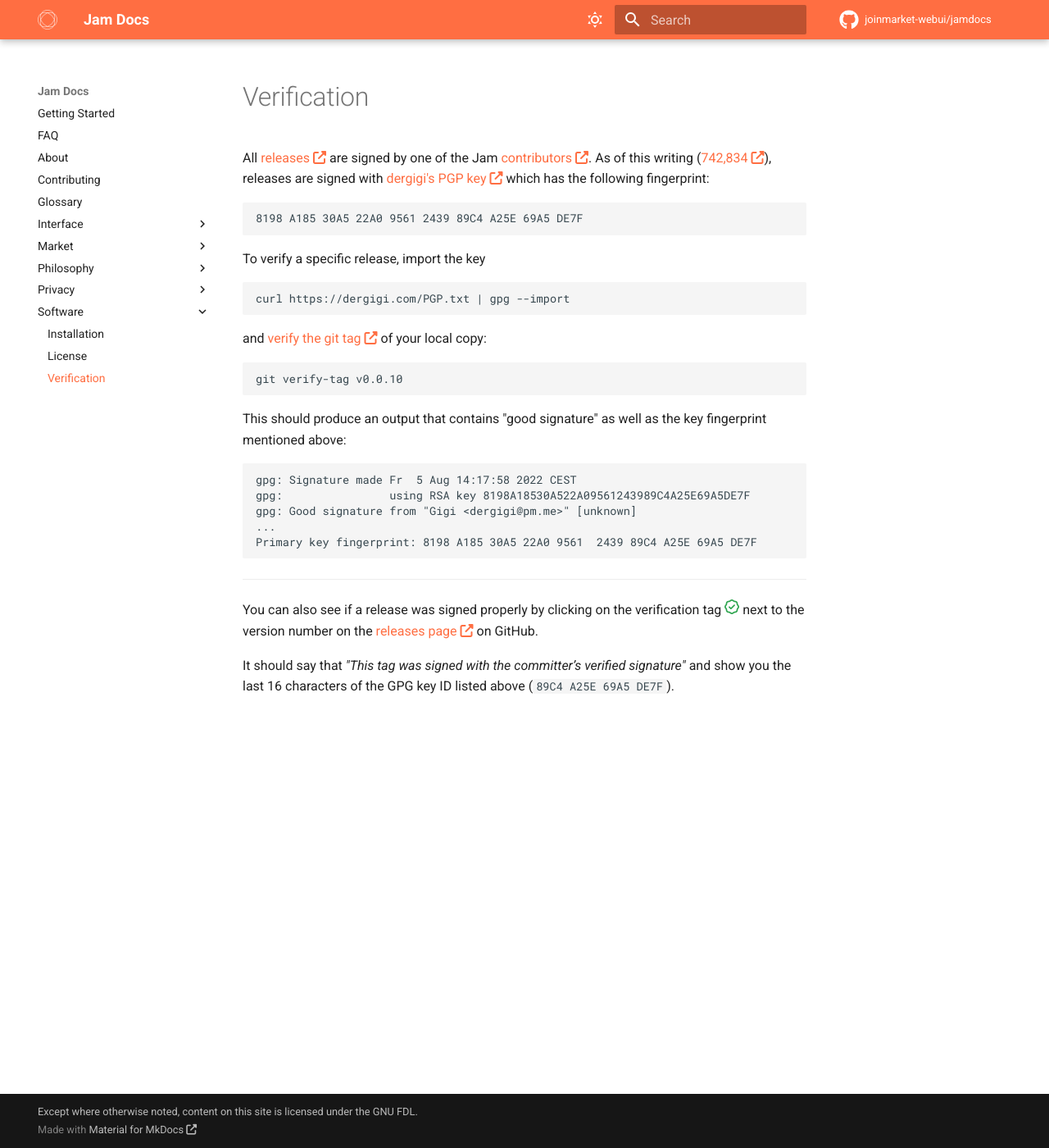
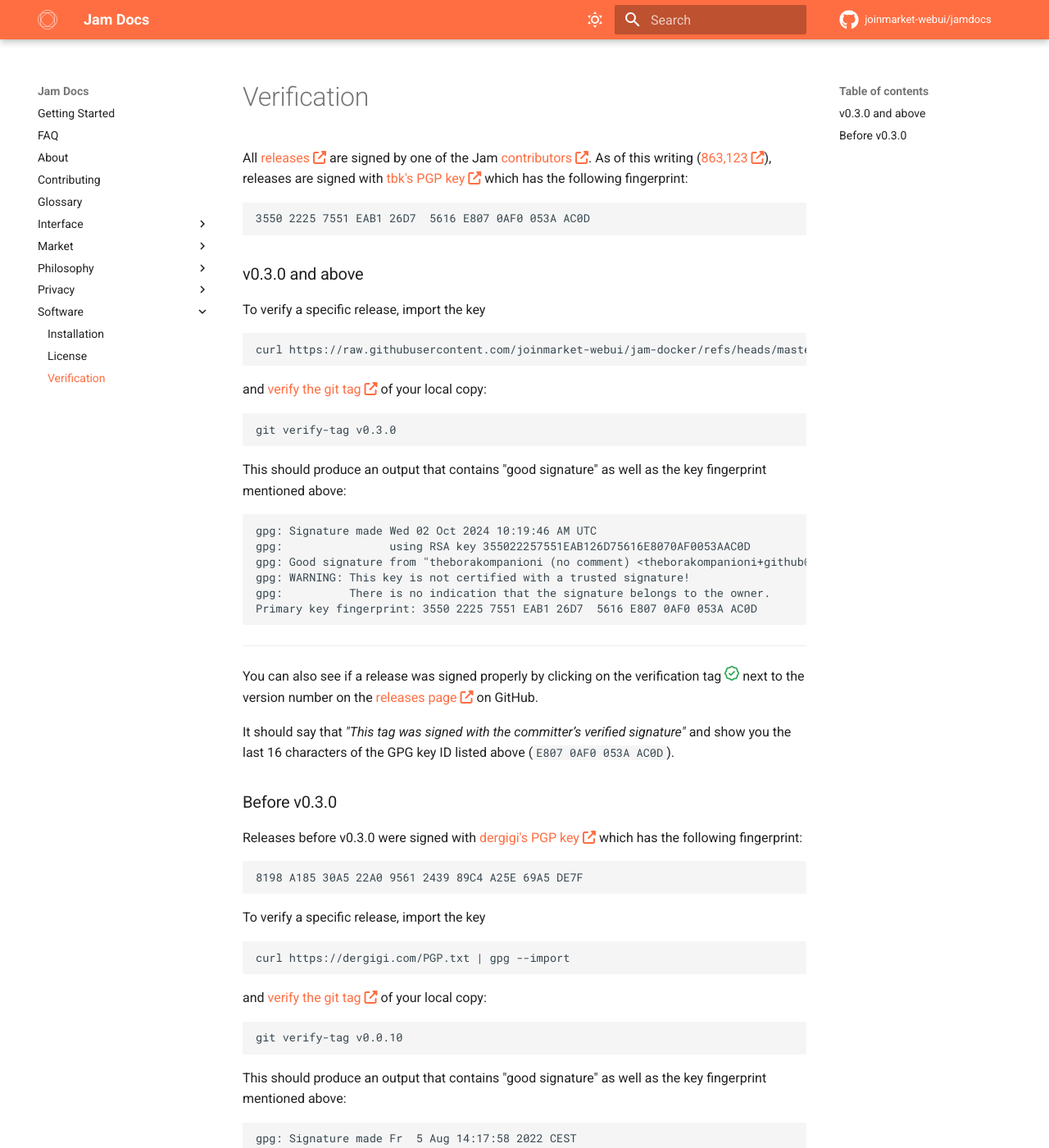
Before and after one commit to joinmarket-webui/jamdocs, an MkDocs documentation site: the page built from docs/software/verification.md, in a window 1280 px wide and 1400 px high. Shown: the whole window at 82% size. Built offline with MkDocs 1.6.1 and Material for MkDocs 9.7.7, drawn with Linux system fonts in a browser that asks for light colours; nearby versions of some CDN libraries; comment, search, counter and statistics services are not loaded.

Commit message:
docs(verification): update fingerprint and key (#69)

````diff
--- a/docs/software/verification.md
+++ b/docs/software/verification.md
@@ -1,6 +1,49 @@
 # Verification
 
-All [releases] are signed by one of the Jam [contributors]. As of this writing ([742,834][now]), releases are signed with [dergigi's PGP key][gigi] which has the following fingerprint:
+All [releases] are signed by one of the Jam [contributors]. As of this writing ([863,123][now]), releases are signed with [tbk's PGP key][tbk] which has the following fingerprint:
+```
+3550 2225 7551 EAB1 26D7  5616 E807 0AF0 053A AC0D
+```
+
+
+### v0.3.0 and above
+
+To verify a specific release, import the key
+
+```
+curl https://raw.githubusercontent.com/joinmarket-webui/jam-docker/refs/heads/master/standalone/pubkeys/tbk.asc | gpg --import
+```
+
+and [verify the git tag][verify-tag] of your local copy:
+
+```
+git verify-tag v0.3.0
+```
+
+This should produce an output that contains "good signature" as well as the key fingerprint mentioned above:
+
+```
+gpg: Signature made Wed 02 Oct 2024 10:19:46 AM UTC
+gpg:                using RSA key 355022257551EAB126D75616E8070AF0053AAC0D
+gpg: Good signature from "theborakompanioni (no comment) <theborakompanioni+github@gmail.com>" [unknown]
+gpg: WARNING: This key is not certified with a trusted signature!
+gpg:          There is no indication that the signature belongs to the owner.
+Primary key fingerprint: 3550 2225 7551 EAB1 26D7  5616 E807 0AF0 053A AC0D
+```
+
+---
+
+You can also see if a release was signed properly by clicking on the
+verification tag ![Verification badge](../assets/github-checkmark.png) next to
+the version number on the [releases page][releases] on GitHub.
+
+It should say that _"This tag was signed with the committer’s verified
+signature"_ and show you the last 16 characters of the GPG key ID listed above
+(`E807 0AF0 053A AC0D`).
+
+### Before v0.3.0
+
+Releases before v0.3.0 were signed with [dergigi's PGP key][gigi] which has the following fingerprint:
 
 ```
 8198 A185 30A5 22A0 9561 2439 89C4 A25E 69A5 DE7F
@@ -30,17 +71,9 @@ gpg: Good signature from "Gigi <dergigi@pm.me>" [unknown]
 Primary key fingerprint: 8198 A185 30A5 22A0 9561  2439 89C4 A25E 69A5 DE7F
 ```
 
----
-
-You can also see if a release was signed properly by clicking on the
-verification tag ![Verification badge](../assets/github-checkmark.png) next to
-the version number on the [releases page][releases] on GitHub.
-
-It should say that _"This tag was signed with the committer’s verified
-signature"_ and show you the last 16 characters of the GPG key ID listed above
-(`89C4 A25E 69A5 DE7F`).
-
+[verify-tag]: https://git-scm.com/docs/git-verify-tag
 [releases]: https://github.com/joinmarket-webui/jam/releases
 [contributors]: https://github.com/joinmarket-webui/jam/graphs/contributors
-[now]: https://www.blockstream.info/block-height/742834
+[now]: https://www.blockstream.info/block-height/863123
+[tbk]: https://raw.githubusercontent.com/joinmarket-webui/jam-docker/refs/heads/master/standalone/pubkeys/tbk.asc
 [gigi]: https://dergigi.com/pgp/
````
Also changed, not shown: other parts of docs/software/verification.md (+0 -2 lines).
